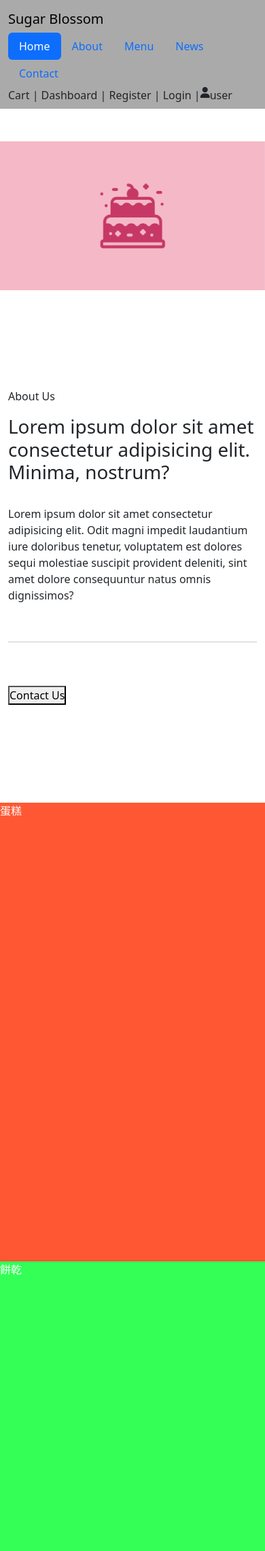
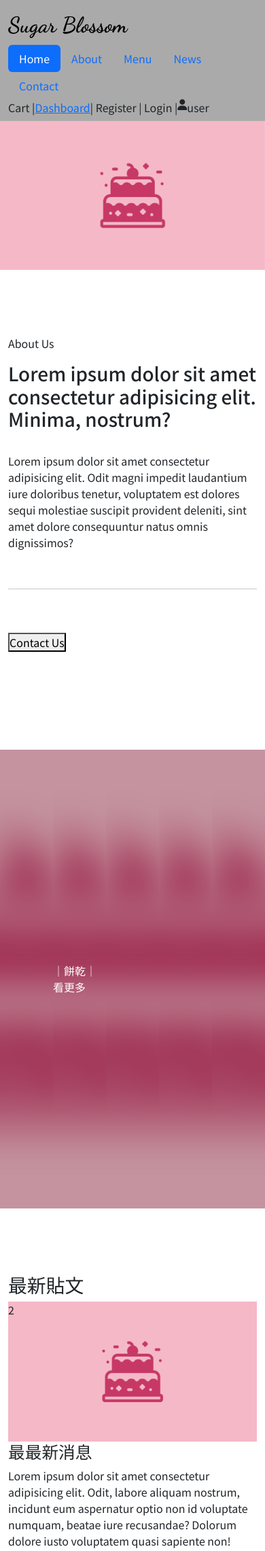
Before and after one commit to LupusXLass1404/Sugar_Blossom, a PHP site: page / in a window 390 px wide. Shown: the top 2282 px of the page at 68% size. Run offline with PHP 8.4, Linux system fonts and the light colour scheme; some libraries are stand-ins or nearby versions.

Commit message:
大部分版型，後台建置目錄

```diff
--- a/css/style.css
+++ b/css/style.css
@@ -1,11 +1,20 @@
+@import url('https://fonts.googleapis.com/css2?family=Dancing+Script:wght@400..700&family=Itim&family=Noto+Sans+TC:wght@100..900&display=swap');
+
 * {
     box-sizing: border-box;
     padding: 0;
     margin: 0;
 }
 
+body {
+    font-family: "Noto Sans TC", serif;
+}
 
-body {}
+.com-img {
+    background-image: url(../images/default.jpg);
+    background-position: center;
+    background-size: cover;
+}
 
 /* ====================== Header Start ====================== */
 .bd-navbar {
@@ -22,14 +31,125 @@ body {}
 
 .about-img {
     width: 40%;
-    background-image: url(../images/default.jpg);
-    background-position: center;
-    background-size: cover;
+
 }
 
 /* ====================== Menu Start ====================== */
+.menu-ul {
+    display: flex;
+}
+
 .menu-li {
     height: 80vh;
     color: #fff;
     background-color: #494949;
+    flex: 1;
+    transition: flex 0.3s ease;
+    cursor: pointer;
+    overflow: hidden;
+    position: relative;
+    display: flex;
+    justify-content: center;
+    align-items: center;
 }
+
+.menu-li img,
+.menu-text {
+    position: absolute;
+}
+
+
+.menu-filter:hover {
+    display: block;
+}
+
+.menu-li img {
+    width: auto;
+    height: 100%;
+    filter: brightness(0.8) blur(20px);
+    transform: scale(1.5);
+}
+
+.menu-li .hover,
+.menu-li .active {
+    filter: brightness(1) blur(0);
+}
+
+.menu-li.hover {
+    flex: 2;
+}
+
+.menu-li.active {
+    flex: 12;
+}
+
+.menu-li:not(.active):not(.hover) {
+    flex: 1;
+}
+
+
+/* -- ====================== News Start ====================== */
+.news-big-img {
+    width: 100%;
+    aspect-ratio: 16 / 9;
+
+}
+
+.news-img {
+    width: 100%;
+    aspect-ratio: 14 / 9;
+}
+
+.news-row {
+    display: flex;
+}
+
+.news-content {
+    padding-left: 20px;
+}
+
+.news .col-sm-6 {}
+
+/* ====================== Admin Start ====================== */
+
+.logo {
+    text-align: center;
+    font-size: 32px;
+    font-weight: bolder;
+    font-family: "Dancing Script", cursive;
+}
+
+#admin aside,
+#admin main {
+    height: 80vh;
+}
+
+.options {
+    background-color: #e4c6ae;
+    height: 100%;
+    border-radius: 8px;
+}
+
+.options ul {
+    padding: 0;
+    margin: 0 16px;
+    cursor: pointer;
+}
+
+.options ul li {
+    padding: 12px;
+    border-radius: 8px;
+}
+
+.options ul li:hover {
+    background-color: #fff;
+}
+
+#admin main {}
+
+.interface {
+    width: 100%;
+    height: 100%;
+    background-color: #da3d3d;
+    border-radius: 8px;
+}
--- /dev/null
+++ b/front/footer.html
@@ -0,0 +1,5 @@
+<footer>
+    <div class="container py-5">
+
+    </div>
+</footer>
--- /dev/null
+++ b/front/head.html
@@ -0,0 +1,28 @@
+<head>
+    <meta charset="UTF-8">
+    <meta name="viewport" content="width=device-width, initial-scale=1.0">
+    <title>Sugar Blossom</title>
+
+    <!-- favicon -->
+    <link rel="icon" type="image/x-icon" href="./images/favicon.ico">
+
+    <!-- reset css -->
+    <link rel="stylesheet" href="./css/reset.css">
+
+    <!-- jquery -->
+    <script src="https://code.jquery.com/jquery-3.7.1.min.js"
+        integrity="sha256-/JqT3SQfawRcv/BIHPThkBvs0OEvtFFmqPF/lYI/Cxo=" crossorigin="anonymous"></script>
+
+    <!-- bootstrap@5.3.3 -->
+    <link href="https://cdn.jsdelivr.net/npm/bootstrap@5.3.3/dist/css/bootstrap.min.css" rel="stylesheet"
+        integrity="sha384-QWTKZyjpPEjISv5WaRU9OFeRpok6YctnYmDr5pNlyT2bRjXh0JMhjY6hW+ALEwIH" crossorigin="anonymous">
+    <script src="https://cdn.jsdelivr.net/npm/bootstrap@5.3.3/dist/js/bootstrap.bundle.min.js"
+        integrity="sha384-YvpcrYf0tY3lHB60NNkmXc5s9fDVZLESaAA55NDzOxhy9GkcIdslK1eN7N6jIeHz"
+        crossorigin="anonymous"></script>
+
+    <!-- font Awesome -->
+    <script src="https://kit.fontawesome.com/a3ca2244ae.js" crossorigin="anonymous"></script>
+
+    <!-- css -->
+    <link rel="stylesheet" href="./css/style.css">
+</head>
--- /dev/null
+++ b/front/header.html
@@ -0,0 +1,19 @@
+<header class="navbar navbar-expand-lg bd-navbar sticky-top">
+    <nav class="container-xxl bd-gutter flex-wrap flex-lg-nowrap">
+
+        <a class="navbar-brand logo" href="./index.html">Sugar Blossom</a>
+
+        <ul class="nav nav-pills">
+            <li class="nav-item"><a href="#" class="nav-link active" aria-current="page">Home</a></li>
+            <li class="nav-item"><a href="#" class="nav-link">About</a></li>
+            <li class="nav-item"><a href="#" class="nav-link">Menu</a></li>
+            <li class="nav-item"><a href="#" class="nav-link">News</a></li>
+            <li class="nav-item"><a href="#" class="nav-link">Contact</a></li>
+            <li class="nav-item nav">Cart |
+                <a href="./admin.php">Dashboard</a>
+                | Register | Login | <i class="fa-solid fa-user"></i>
+                user
+            </li>
+        </ul>
+    </nav>
+</header>
--- a/front/main.html
+++ b/front/main.html
@@ -1,6 +1,6 @@
 <!-- ====================== Carousel Start ====================== -->
-<section id="Carousel">
-    <div class="container-fluid p-0 py-5">
+<section id="carousel">
+    <div class="container-fluid p-0">
         <div id="carouselExampleCaptions" class="carousel slide">
             <div class="carousel-inner">
                 <div class="carousel-item active">
@@ -16,11 +16,11 @@
 <section id="about">
     <div class="container py-5">
         <div class="row py-5">
-            <div class="col-sm-6 about-imgs">
-                <div class="about-img"></div>
-                <div class="about-img"></div>
+            <div class="col-lg-6 about-imgs">
+                <div class="about-img com-img"></div>
+                <div class="about-img com-img"></div>
             </div>
-            <div class="col-sm-6">
+            <div class="col-lg-6">
                 <p>About Us</p>
                 <h1>Lorem ipsum dolor sit amet consectetur adipisicing elit. Minima, nostrum?</h1>
                 <br>
@@ -39,16 +39,24 @@
 
 <!-- ====================== Menu Start ====================== -->
 <section id="menu">
-    <div class="container-fluid p-0 py-5">
-        <div id="menuShow" class="row menu-ul">
-            <div class="col-md-3 menu-li">蛋糕</div>
-            <div class="col-md-3 menu-li">餅乾</div>
-            <div class="col-md-3 menu-li">馬卡龍</div>
-            <div class="col-md-3 menu-li">酥皮、塔</div>
+    <div class="container-fluid py-5">
+        <div id="menu-main" class="row menu-ul">
+            <div class="menu-li">
+                <img src="./images/default.jpg" alt="">蛋糕
+            </div>
+            <div class="menu-li">
+                <img src="./images/default.jpg" alt="">
+                <div class="menu-text">
+                    ｜餅乾｜
+                    看更多
+                </div>
+            </div>
+            <div class="menu-li"> <img src="./images/default.jpg" alt="">｜馬卡龍｜</div>
+            <div class="menu-li"> <img src="./images/default.jpg" alt="">｜酥皮、塔｜</div>
+            <div class="menu-li"> <img src="./images/default.jpg" alt="">｜酥皮、塔｜</div>
         </div>
     </div>
 </section>
-<!-- Menu End -->
 <script>
     const colors = ['#FF5733', '#33FF57', '#3357FF', '#FF33A6'];
     const menuItems = document.querySelectorAll('.menu-li');
@@ -56,11 +64,94 @@
     menuItems.forEach((item, index) => {
         item.style.backgroundColor = colors[index % colors.length];
     });
+
+    // 為每個 .menu-li 元素綁定事件
+    menuItems.forEach(item => {
+        item.addEventListener('mouseover', () => hoverMenuItem(item));
+        item.addEventListener('mouseout', resetHover);
+        item.addEventListener('click', () => selectMenuItem(item));
+    });
+
+    function hoverMenuItem(element) {
+        // 當 hover 時，加上 hover 類別
+        if (!element.classList.contains('active')) {
+            element.classList.add('hover');
+            const img = element.querySelector('img');
+            img.classList.add('hover');
+        }
+    }
+
+    function resetHover() {
+        // 滑鼠離開時移除 hover 類別
+        menuItems.forEach(item => {
+            item.classList.remove('hover');
+            const img = item.querySelector('img');
+            img.classList.remove('hover');
+        });
+    }
+
+    function selectMenuItem(element) {
+        // 點擊時，將 active 類別添加到被點擊的項目，並移除其他項目的 active 類別
+        menuItems.forEach(item => {
+            item.classList.remove('active')
+            const img = item.querySelector('img');
+            img.classList.remove('active');
+        });
+        element.classList.add('active');
+        const img = element.querySelector('img');
+        img.classList.add('active');
+    }
+
 </script>
+
+<!-- Menu End -->
+
 <!-- ====================== News Start ====================== -->
 <section id="news">
     <div class="container py-5">
+        <div class="row">
+            <h1>最新貼文</h1>
+            <div class="col-lg-6">
+                <div class="news-big-img com-img">2</div>
+                <h2>最最新消息</h2>
+                <p>Lorem ipsum dolor sit amet consectetur adipisicing elit. Odit, labore aliquam nostrum, incidunt eum
+                    aspernatur optio non id voluptate numquam, beatae iure recusandae? Dolorum dolore iusto voluptatem
+                    quasi sapiente non!</p>
+            </div>
+            <div class="col-lg-6">
+                <div class="news-row">
+                    <div class="news-img com-img"></div>
+                    <div class="news-content">
+                        <h2>新消息1</h2>
+                        <p>Lorem ipsum dolor sit amet consectetur adipisicing elit. Odit, labore aliquam nostrum,
+                            incidunt
+                            eum
+                        </p>
+                    </div>
+                </div>
+                <div class="news-row py-4">
+                    <div class="news-img com-img"></div>
+                    <div class="news-content">
+                        <h2>新消息1</h2>
+                        <p>Lorem ipsum dolor sit amet consectetur adipisicing elit. Odit, labore aliquam nostrum,
+                            incidunt
+                            eum
+                        </p>
+                    </div>
 
+                </div>
+                <div class="news-row">
+                    <div class="news-img com-img"></div>
+                    <div class="news-content">
+                        <h2>新消息1</h2>
+                        <p>Lorem ipsum dolor sit amet consectetur adipisicing elit. Odit, labore aliquam nostrum,
+                            incidunt
+                            eum
+                        </p>
+                    </div>
+                </div>
+            </div>
+        </div>
     </div>
 
 </section>
@@ -69,7 +160,20 @@
 <!-- ====================== Contact Start ====================== -->
 <section id="contact">
     <div class="container py-5">
-
+        <div class="row py-5">
+            <div class="col-lg-6 about-imgs">
+                <div class="com-img"></div>
+            </div>
+            <div class="col-lg-6">
+                <p>About Us</p>
+                <h1>Lorem ipsum dolor sit amet consectetur adipisicing elit. Minima, nostrum?</h1>
+                <br>
+                <p>Lorem ipsum dolor sit amet consectetur adipisicing elit. Odit magni impedit laudantium iure
+                    doloribus tenetur, voluptatem est dolores sequi molestiae suscipit provident deleniti, sint amet
+                    dolore consequuntur natus omnis dignissimos?</p>
+                <br>
+            </div>
+        </div>
     </div>
 
 </section>
--- a/index.php
+++ b/index.php
@@ -1,54 +1,9 @@
 <!DOCTYPE html>
 <html lang="en">
-
-<head>
-    <meta charset="UTF-8">
-    <meta name="viewport" content="width=device-width, initial-scale=1.0">
-    <title>Sugar Blossom</title>
-
-    <!-- favicon -->
-    <link rel="icon" type="image/x-icon" href="./images/favicon.ico">
-
-    <!-- reset css -->
-    <link rel="stylesheet" href="./css/reset.css">
-
-    <!-- jquery -->
-    <script src="https://code.jquery.com/jquery-3.7.1.min.js"
-        integrity="sha256-/JqT3SQfawRcv/BIHPThkBvs0OEvtFFmqPF/lYI/Cxo=" crossorigin="anonymous"></script>
-
-    <!-- bootstrap@5.3.3 -->
-    <link href="https://cdn.jsdelivr.net/npm/bootstrap@5.3.3/dist/css/bootstrap.min.css" rel="stylesheet"
-        integrity="sha384-QWTKZyjpPEjISv5WaRU9OFeRpok6YctnYmDr5pNlyT2bRjXh0JMhjY6hW+ALEwIH" crossorigin="anonymous">
-    <script src="https://cdn.jsdelivr.net/npm/bootstrap@5.3.3/dist/js/bootstrap.bundle.min.js"
-        integrity="sha384-YvpcrYf0tY3lHB60NNkmXc5s9fDVZLESaAA55NDzOxhy9GkcIdslK1eN7N6jIeHz"
-        crossorigin="anonymous"></script>
-
-    <!-- font Awesome -->
-    <script src="https://kit.fontawesome.com/a3ca2244ae.js" crossorigin="anonymous"></script>
-
-    <!-- css -->
-    <link rel="stylesheet" href="./css/style.css">
-</head>
-
+    <?php include_once "./front/head.html";?>
 <body>
     <!-- ====================== Header Start ====================== -->
-    <header class="navbar navbar-expand-lg bd-navbar sticky-top">
-        <nav class="container-xxl bd-gutter flex-wrap flex-lg-nowrap">
-
-            <a class="navbar-brand" href="./index.html">Sugar Blossom</a>
-
-            <ul class="nav nav-pills">
-                <li class="nav-item"><a href="#" class="nav-link active" aria-current="page">Home</a></li>
-                <li class="nav-item"><a href="#" class="nav-link">About</a></li>
-                <li class="nav-item"><a href="#" class="nav-link">Menu</a></li>
-                <li class="nav-item"><a href="#" class="nav-link">News</a></li>
-                <li class="nav-item"><a href="#" class="nav-link">Contact</a></li>
-                <li class="nav-item nav">Cart | Dashboard | Register | Login | <i class="fa-solid fa-user"></i>
-                    user
-                </li>
-            </ul>
-        </nav>
-    </header>
+    <?php include_once "./front/header.html";?>
     <!-- Header End -->
 
 
@@ -61,11 +16,7 @@
     <!-- Main End -->
 
     <!-- ====================== Footer Start ====================== -->
-    <footer>
-        <div class="container py-5">
-
-        </div>
-    </footer>
+    <?php include_once "./front/footer.html";?>
     <!-- Footer End -->
 
 </body>
```
Also changed, not shown: admin.php (added, +57 -0 lines), css/test.html (added, +96 -0 lines), front/admin.html (deleted, +0 -10 lines), backend/main.html (added).
